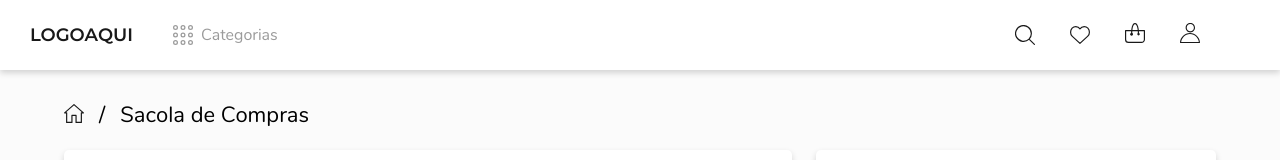
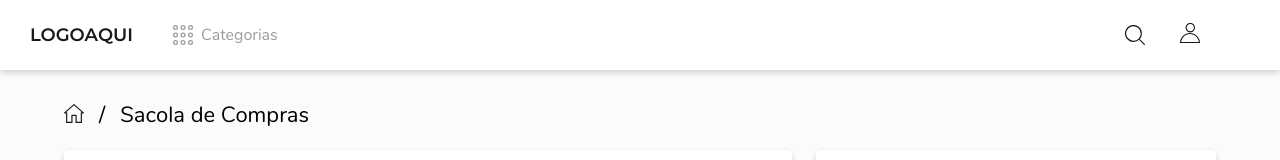
Before and after one commit to uaumateus/Ecommerce, a React (Create React App) app: page /sacola in a window 1280 px wide. Shown: the top 160 px of the page. Built offline with nearby package versions, Linux system fonts and the light colour scheme.

Commit message:
Escondendo botões da navbar para admininstrador

```diff
--- a/src/components/Navbar/index.js
+++ b/src/components/Navbar/index.js
@@ -57,9 +57,12 @@ export default class Navbar extends Component{
 
                 <div className="optionsNavbar">
                     <img src={iconSearch} className="iconNavbar" />
-                    <img src={iconFavorite} className="iconNavbar" />
-                    <Link to="/sacola"><img src={iconBag} className="iconNavbar"/></Link>
-
+                    {this.state.userType == 1 &&
+                        <>
+                            <img src={iconFavorite} className="iconNavbar" />
+                            <Link to="/sacola"><img src={iconBag} className="iconNavbar"/></Link>
+                        </>
+                    }
                     {this.state.logged ?
                         <>
                             {this.state.userType == 1 &&
@@ -76,7 +79,6 @@ export default class Navbar extends Component{
                                 <div className="profileOptions">
                                     <img src={iconPerson} className="iconNavbar" />
                                     <ul className="dropdownUser">
-                                        <Link to="/historico"><li className="Medium-Text-Regular liLine">Histórico de compra</li></Link>
                                         <Link to="/conta"><li className="Medium-Text-Regular liLine">Conta</li></Link>
                                         <Link to="/clientes"><li className="Medium-Text-Regular liLine ">Clientes</li></Link>
                                         <Link to="/estoque"><li className="Medium-Text-Regular liLine">Estoque</li></Link>
--- a/src/components/Navbar/style.css
+++ b/src/components/Navbar/style.css
@@ -55,6 +55,7 @@
 }
 
 .navbar .dropdownUser{
+    min-width: 200px;
     position: absolute;
     list-style: none;
     margin-left: -160px;
```
